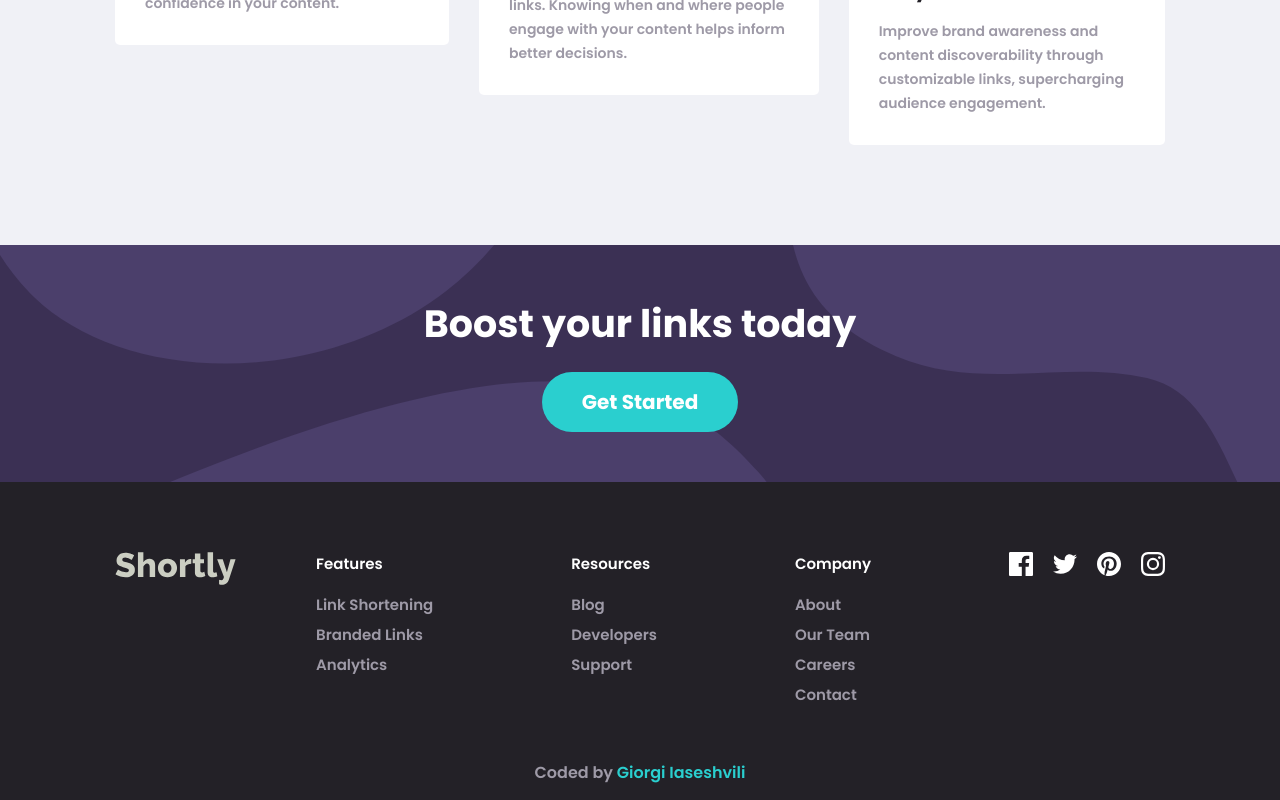
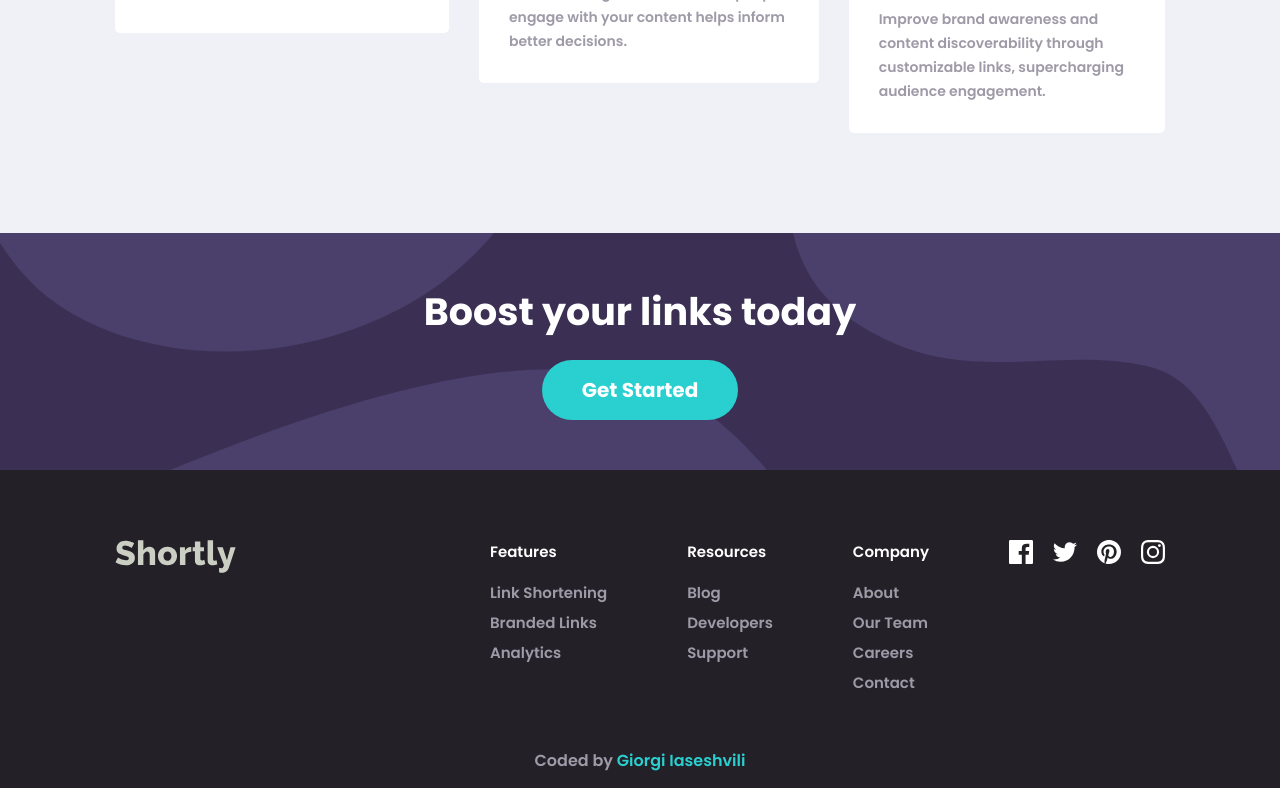
Before and after one commit to IASIKO/urlShortener, a React (Vite) app: page / in a window 1280 px wide. Shown: the part 1488-2288 px from the top of the page. Built offline with nearby package versions, Linux system fonts and the light colour scheme.

Commit message:
update styles

```diff
--- a/src/css/components/Footer.module.css
+++ b/src/css/components/Footer.module.css
@@ -32,29 +32,29 @@
   list-style: none;
 }
 
-ul {
+.footerWrapper ul {
   display: flex;
   flex-direction: column;
   font-size: 15px;
 }
 
-ul::before {
+.footerWrapper ul::before {
   content: attr(aria-label);
   color: #fff;
 }
 
-li {
+.footerWrapper ul li {
   color: #9e9aa7;
   transition: all 0.2s;
   font-size: 15px;
   line-height: 2;
 }
 
-li:first-child {
+.footerWrapper ul li:first-child {
   margin-top: 15px;
 }
 
-li:hover {
+.footerWrapper ul li:hover {
   cursor: pointer;
   color: #2acfcf;
 }
--- a/src/css/components/Header.module.css
+++ b/src/css/components/Header.module.css
@@ -14,7 +14,7 @@
   flex-grow: 1;
 }
 
-ul {
+.nav ul {
   display: flex;
   flex-grow: 1;
   list-style: none;
```
